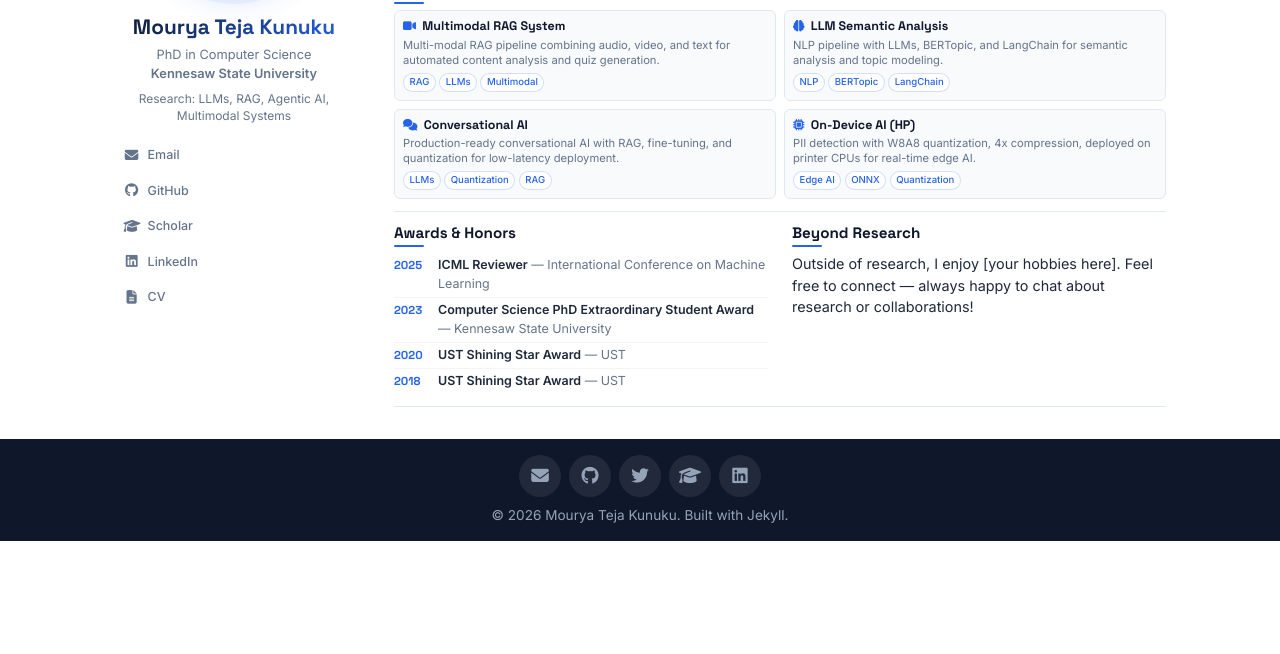
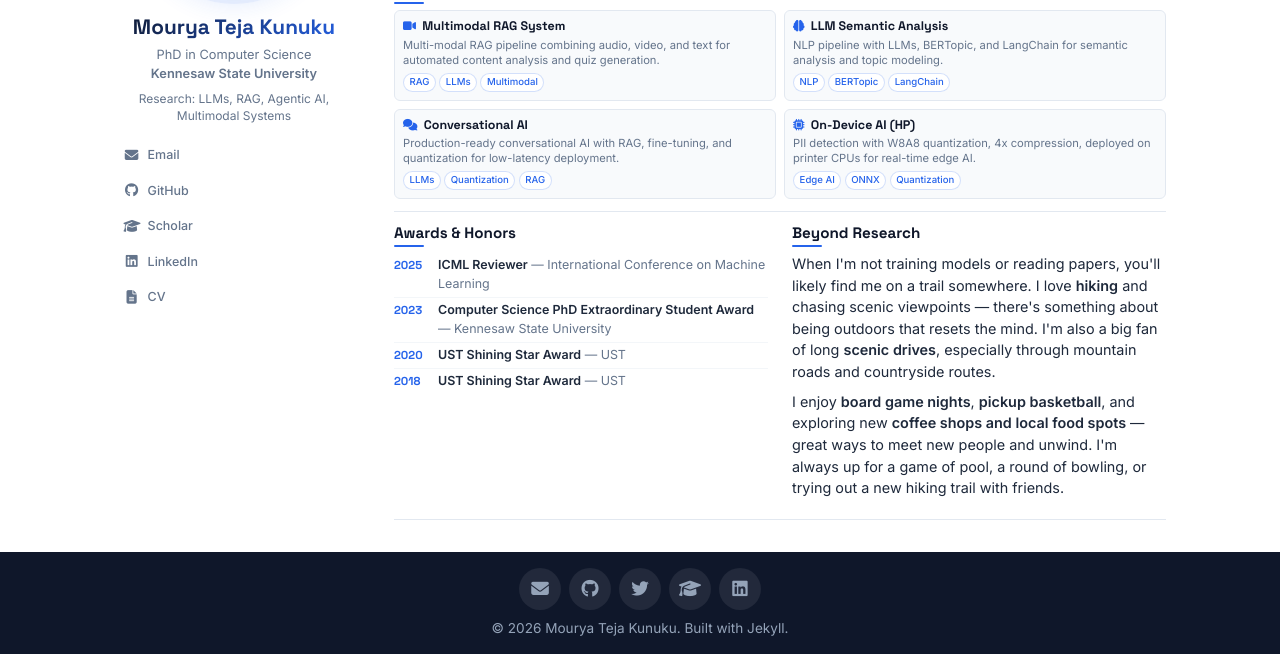
Before and after one commit to mouryat9/mouryat9.github.io, a Jekyll site: the page built from index.md, in a window 1280 px wide and 900 px high, scrolled down 822 px, cut to the strip 246-900 px from the top of the window. Built offline with Jekyll 4.4.1, drawn with Linux system fonts in a browser that asks for light colours; before the commit the page ends 1609 px from its top, so only the background shows below that.

Commit message:
Add personal hobbies: hiking, scenic drives, social activities

```diff
--- a/_includes/personal.html
+++ b/_includes/personal.html
@@ -1,7 +1,17 @@
 <section class="content-section" id="personal">
   <h2 class="content-section__title">Beyond Research</h2>
-  <p class="fade-in">
-    Outside of research, I enjoy [your hobbies here].
-    Feel free to connect — always happy to chat about research or collaborations!
-  </p>
+  <div class="fade-in">
+    <p>
+      When I'm not training models or reading papers, you'll likely find me on a trail somewhere.
+      I love <strong>hiking</strong> and chasing scenic viewpoints — there's something about
+      being outdoors that resets the mind. I'm also a big fan of long <strong>scenic drives</strong>,
+      especially through mountain roads and countryside routes.
+    </p>
+    <p>
+      I enjoy <strong>board game nights</strong>, <strong>pickup basketball</strong>,
+      and exploring new <strong>coffee shops and local food spots</strong> — great ways to
+      meet new people and unwind. I'm always up for a game of pool,
+      a round of bowling, or trying out a new hiking trail with friends.
+    </p>
+  </div>
 </section>
```
